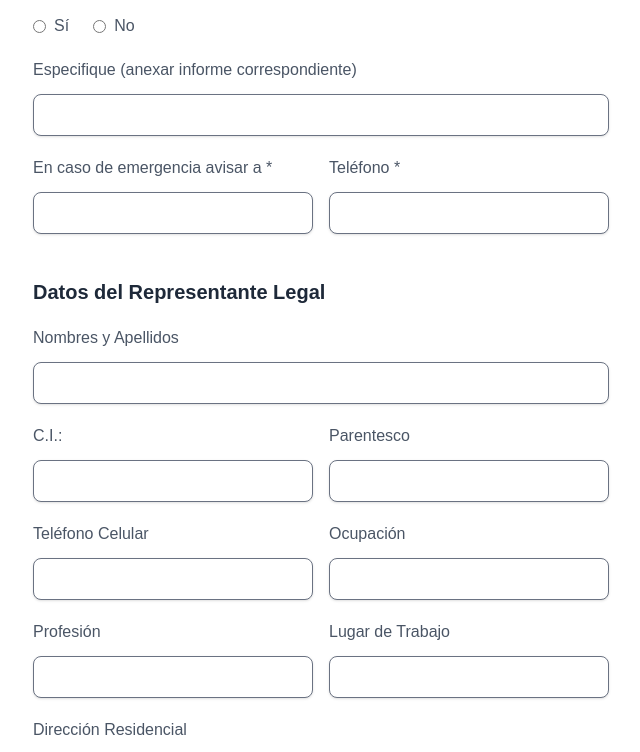
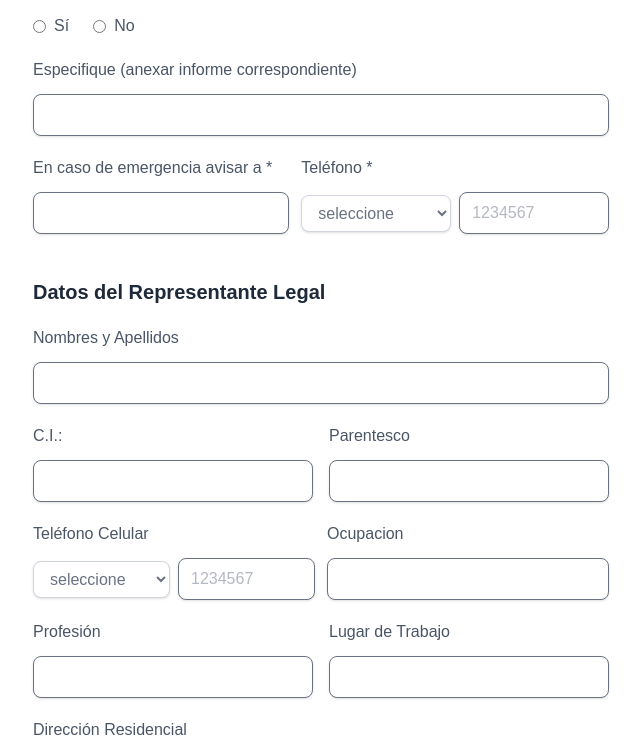
Before and after one commit to Nelson-GT/programa-MJC, a Next.js app: page /registro in a window 1280 px wide. Shown: the part 1660-2412 px from the top of the page, without its empty margins (319-959 px from the left). Built offline with nearby package versions, Linux system fonts and the light colour scheme.

Commit message:
Mejora Input telefono

```diff
--- a/app/registro/page.tsx
+++ b/app/registro/page.tsx
@@ -27,10 +27,12 @@ export default function index() {
   const [antecedentes, setantecedentes] = useState<string | null>(null);
   const [alergiasEspecificadas, setalergiasEspecificadas] = useState<string | null>(null);
   const [contactoEmergencia, setcontactoEmergencia] = useState<string | null>(null);
-  const [numeroEmergencia, setnumeroEmergencia] = useState<string | null>(null);
+  const [codigonumeroEmergencia, setCodigoNumeroEmergencia] = useState<string>("0");
+  const [numeroEmergencia, setnumeroEmergencia] = useState<string>("0");
   const [representanteNombre, setrepresentanteNombre] = useState<string | null>(null);
   const [representanteCI, setrepresentanteCI] = useState<string | null>(null);
   const [parentesco, setparentesco] = useState<string | null>(null);
+  const [representanteCodigoTelefono, setrepresentanteCodigoTelefono] = useState<string>("0");
   const [representanteTelefono, setrepresentanteTelefono] = useState<string | null>(null);
   const [representanteOcupacion, setrepresentanteOcupacion] = useState<string | null>(null);
   const [representanteProfesion, setrepresentanteProfesion] = useState<string | null>(null);
@@ -113,12 +115,12 @@ export default function index() {
           antecedentes: antecedentes || "",
           alergiasEspecificadas:alergiasEspecificadas || "",
           contactoEmergencia:contactoEmergencia || "",
-          numeroEmergencia:numeroEmergencia || "",
+          numeroEmergencia: (codigonumeroEmergencia + numeroEmergencia) || "",
 
           representanteNombre: representanteNombre || "",
           representanteCI: representanteCI || "",
           parentesco: parentesco || "",
-          representanteTelefono: representanteTelefono || "",
+          representanteTelefono: (representanteCodigoTelefono + representanteTelefono) || "",
           representanteOcupacion: representanteOcupacion || "",
           representanteProfesion: representanteProfesion || "",
           representanteLugarTrabajo:representanteLugarTrabajo || "",
@@ -164,7 +166,7 @@ export default function index() {
           fecha_nacimiento: fechaNacimiento || "",
           genero: genero || "",
           ci: cedula || "",
-          telefono: telefonoEstudiante || "",
+          telefono: (CodigoTelefonoEstudiante + telefonoEstudiante) || "",
           institucion_educacional: institucion || "",
           ocupacion: ocupacion || "",
           profesion: profesion || "",
@@ -175,12 +177,12 @@ export default function index() {
           antecedentes: antecedentes || "",
           antecedentes_especificados:alergiasEspecificadas || "",
           emergencia_nombre:contactoEmergencia || "",
-          emergencia_telefono:numeroEmergencia || "",
+          numeroEmergencia: (codigonumeroEmergencia + numeroEmergencia) || "",
 
           reperesentante_nombre: representanteNombre || "",
           reperesentante_ci: representanteCI || "",
           reperesentante_parentesco: parentesco || "",
-          reperesentante_telefono: representanteTelefono || "",
+          representanteTelefono: (representanteCodigoTelefono + representanteTelefono) || "",
           reperesentante_ocupacion: representanteOcupacion || "",
           reperesentante_profesion: representanteProfesion || "",
           reperesentante_lugar_trabajo:representanteLugarTrabajo || "",
@@ -391,11 +393,12 @@ export default function index() {
             <div className='flex flex-col sm:flex-row gap-4 w-full'>
               <div className='w-full'>
                 <label className='font-medium'>Teléfono Celular *</label>
-                <div className='flex felx-row gap-4 mt-3'>
+                <div className="flex flex-row mt-3 justify-between items-center">
+                  <div className="w-[50%] items-start mr-4">
                     <Select
                       required
                       onChange={(e: React.ChangeEvent<HTMLSelectElement>) => setCodigoTelefonoEstudiante(e.target.value)}
-                    className='w-1/3 border-gray-300 focus:border-blue-600 focus:ring-blue-600 rounded-lg'
+                      className='border-gray-300 focus:border-blue-600 focus:ring-blue-600 rounded-lg'
                     >
                       <option value="">Seleccione</option>
                       <option value='0412'>0412</option>
@@ -405,6 +408,8 @@ export default function index() {
                       <option value='0416'>0416</option>
                       <option value='0426'>0426</option>
                     </Select>
+                  </div>
+                  <div className="w-[50%] items-end">
                     <Input
                       type='text'
                       maxLength={7}
@@ -414,6 +419,7 @@ export default function index() {
                       className='w-[60%] focus:border-blue-600'
                       onChange={(e: React.ChangeEvent<HTMLInputElement>) => settelefonoEstudiante(e.target.value)}
                     />
+                  </div>
                 </div>
               </div>
             </div>
@@ -534,8 +540,9 @@ export default function index() {
                 className='w-full mt-3 focus:border-blue-600'
               />
             </div>
-            <div className='flex flex-col sm:flex-row gap-4 w-full'>
-              <div className='flex-1 w-full'>
+
+            <div className='flex flex-col sm:flex-row gap-3 w-full items-start'>
+              <div className='w-[50%]'>
                 <label className='font-medium'>En caso de emergencia avisar a *</label>
                 <Input
                   type='text'
@@ -544,14 +551,38 @@ export default function index() {
                   onChange={(e: React.ChangeEvent<HTMLInputElement>) => setcontactoEmergencia(e.target.value)}
                 />
               </div>
-              <div className='flex-1 w-full'>
+
+              <div className='w-[60%]'>
                 <label className='font-medium'>Teléfono *</label>
+                <div className="flex flex-row mt-3 justify-between items-center gap-2">
+                  <div className="w-[50%]">
+                    <Select
+                      required
+                      onChange={(e: React.ChangeEvent<HTMLSelectElement>) => setCodigoNumeroEmergencia(e.target.value)}
+                      className='w-full border-gray-300 focus:border-blue-600 focus:ring-blue-600 rounded-lg'
+                    >
+                      <option value="">seleccione</option>
+                      <option value='0412'>0412</option>
+                      <option value='0422'>0422</option>
+                      <option value='0414'>0414</option>
+                      <option value='0424'>0424</option>
+                      <option value='0416'>0416</option>
+                      <option value='0426'>0426</option>
+                    </Select>
+                  </div>
+
+                  <div className="w-[50%]">
                     <Input
-                  type='tel'
+                      type='text'
+                      maxLength={7}
+                      minLength={7}
                       required
-                  className='w-full mt-3 focus:border-blue-600'
+                      placeholder="1234567"
+                      className='w-full focus:border-blue-600'
                       onChange={(e: React.ChangeEvent<HTMLInputElement>) => setnumeroEmergencia(e.target.value)}
                     />
+                  </div>
+                </div>
               </div>
             </div>
             <br></br>
@@ -585,24 +616,51 @@ export default function index() {
                 />
               </div>
             </div>
-            <div className='flex flex-col sm:flex-row gap-4 w-full'>
-              <div className='flex-1 w-full'>
+            <div className='flex flex-col sm:flex-row gap-3 w-full items-start'>
+              <div className='w-[50%]'>
                 <label className='font-medium'>Teléfono Celular</label>
-                <Input
-                  type='tel'
-                  onChange={(e: React.ChangeEvent<HTMLInputElement>) => setrepresentanteTelefono(e.target.value)}
-                  className='w-full mt-3 focus:border-blue-600'
-                />
+                <div className="flex flex-row mt-3 justify-between items-center gap-2">
+                  <div className="w-[50%]">
+                    <Select
+                      required
+                      onChange={(e: React.ChangeEvent<HTMLSelectElement>) => setrepresentanteCodigoTelefono(e.target.value)}
+                      className='w-full border-gray-300 focus:border-blue-600 focus:ring-blue-600 rounded-lg'
+                    >
+                      <option value="">seleccione</option>
+                      <option value='0412'>0412</option>
+                      <option value='0422'>0422</option>
+                      <option value='0414'>0414</option>
+                      <option value='0424'>0424</option>
+                      <option value='0416'>0416</option>
+                      <option value='0426'>0426</option>
+                    </Select>
                   </div>
-              <div className='flex-1 w-full'>
-                <label className='font-medium'>Ocupación</label>
+
+                  <div className="w-[50%]">
                     <Input
                       type='text'
-                  onChange={(e: React.ChangeEvent<HTMLInputElement>) => setrepresentanteOcupacion(e.target.value)}
-                  className='w-full mt-3 focus:border-blue-600'
+                      maxLength={7}
+                      minLength={7}
+                      required
+                      placeholder="1234567"
+                      className='w-full focus:border-blue-600'
+                      onChange={(e: React.ChangeEvent<HTMLInputElement>) => setrepresentanteTelefono(e.target.value)}
                     />
                   </div>
                 </div>
+              </div>
+              <div className='w-[50%]'>
+                <label className='font-medium'>Ocupacion</label>
+                <Input
+                  type='text'
+                  required
+                  className='w-full mt-3 focus:border-blue-600'
+                  onChange={(e: React.ChangeEvent<HTMLInputElement>) => setrepresentanteOcupacion(e.target.value)}
+                />
+              </div>
+
+            </div>
+
             <div className='flex flex-col sm:flex-row gap-4 w-full'>
               <div className='flex-1 w-full'>
                 <label className='font-medium'>Profesión</label>
```
Lines whose indentation alone changed are shown as unchanged.
